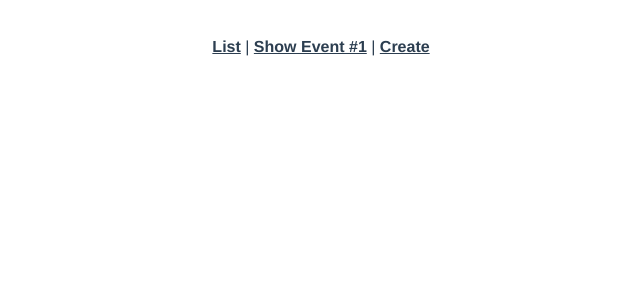
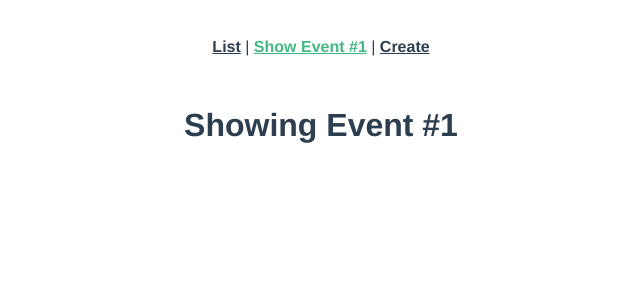
Before and after one commit to justin-hill426/real-world-vue, a Vue app: page /event/1 in a window 1280 px wide. Shown: the top 300 px of the page, without its empty margins (319-959 px from the left). Built offline with nearby package versions, Linux system fonts and the light colour scheme.

Commit message:
Added event props and 404 handling

```diff
--- a/src/router/index.js
+++ b/src/router/index.js
@@ -4,6 +4,7 @@ import EventList from "@/views/EventList.vue";
 import EventCreate from "@/views/EventCreate.vue";
 import EventShow from "@/views/EventShow.vue";
 import User from "@/views/User.vue";
+import NotFoundComponent from "@/views/NotFound.vue";
 
 Vue.use(VueRouter);
 
@@ -14,9 +15,10 @@ const routes = [
     component: EventList,
   },
   {
-    path: "/event",
+    path: "/event/:id",
     name: "event-show",
     component: EventShow,
+    props: true
   },
   {
     path: "/event/create",
@@ -29,6 +31,10 @@ const routes = [
     component: User,
     props: true,
   },
+  {
+    path: "*",
+    component: NotFoundComponent
+  },
 ];
 
 const router = new VueRouter({
--- a/src/views/EventShow.vue
+++ b/src/views/EventShow.vue
@@ -1,12 +1,12 @@
 <template>
   <div>
-    <h1>Showing Event #1</h1>
+    <h1>Showing Event #{{ id }} </h1>
   </div>
 </template>
 
 <script>
   export default {
-
+    props: ['id']
   }
 </script>
 
--- /dev/null
+++ b/src/views/NotFound.vue
@@ -0,0 +1,13 @@
+<template>
+  <div>
+    <h1>This Page Was Not Found</h1>
+  </div>
+</template>
+
+<script>
+export default {
+  name: "NotFoundComponent",
+};
+</script>
+
+<style lang="scss" scoped></style>
```
